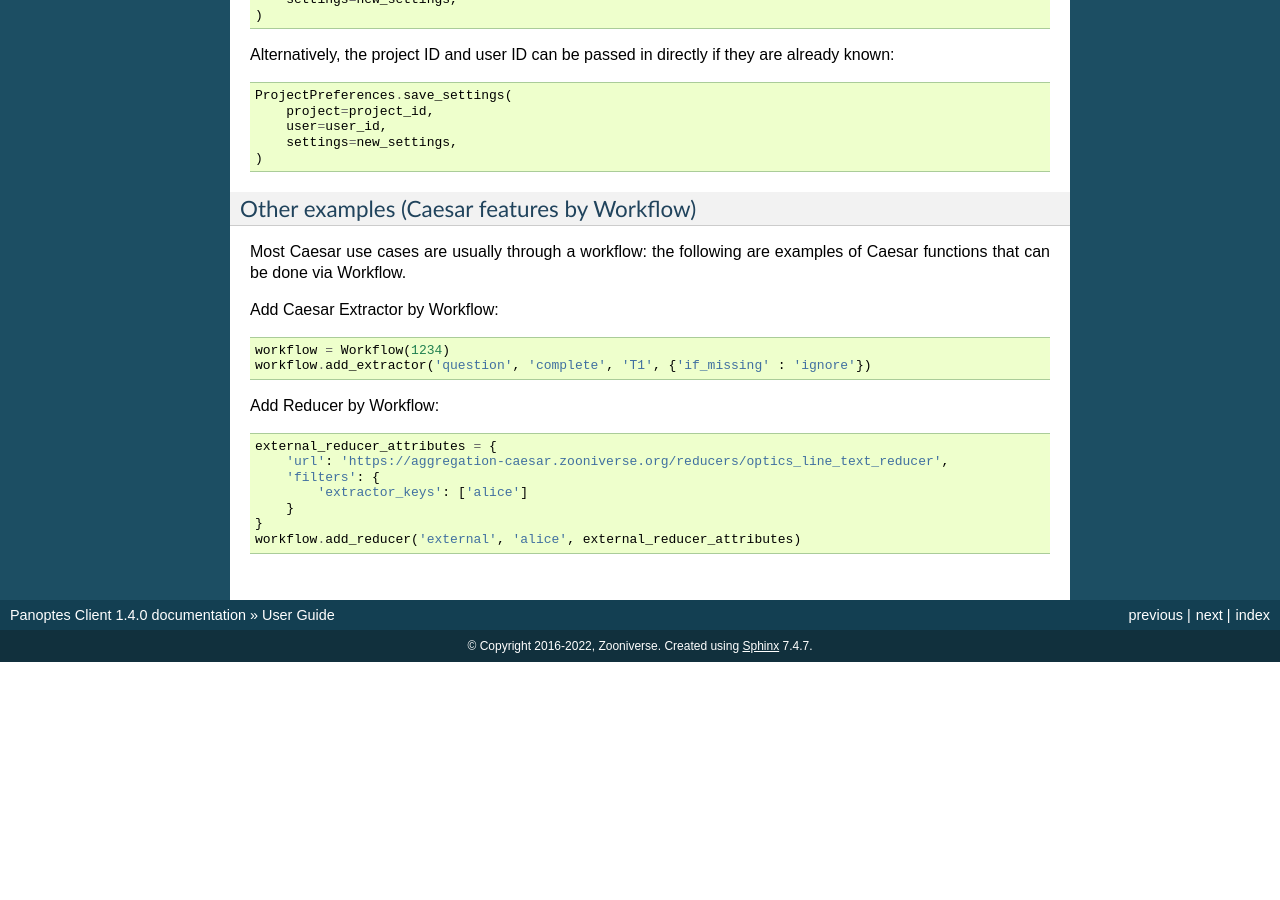
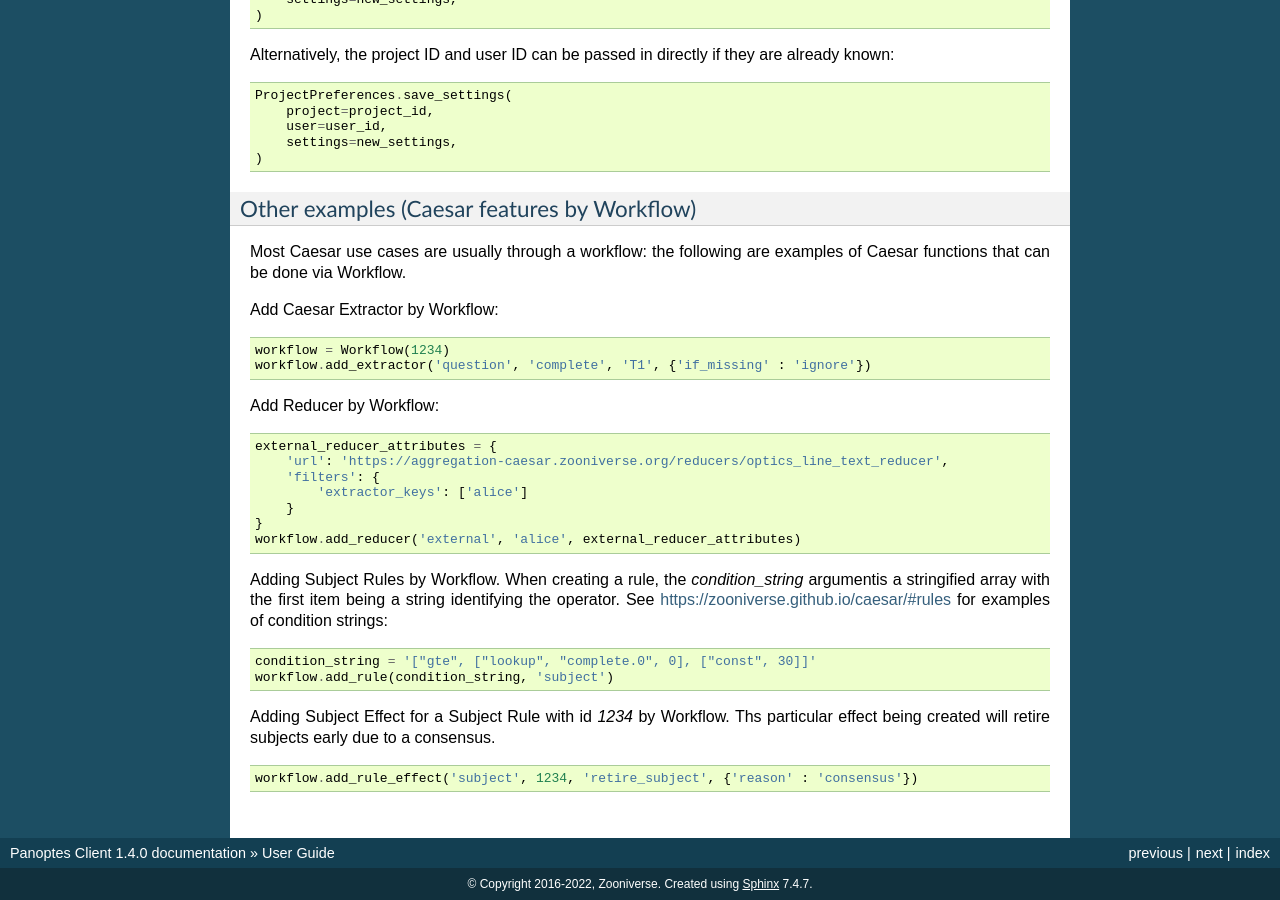
Before and after one commit to zooniverse/panoptes-python-client, a Sphinx documentation site: the page built from docs/user_guide.rst, in a window 1280 px wide and 900 px high, scrolled down 5148 px. Built offline with Sphinx 7.4.7, drawn with Linux system fonts in a browser that asks for light colours; before the commit the page ends 5810 px from its top, so only the background shows below that.

Commit message:
Update user_guide.rst
update rule and effect documentation

```diff
--- a/docs/user_guide.rst
+++ b/docs/user_guide.rst
@@ -325,3 +325,12 @@ Add Reducer by Workflow::
         }
     }
     workflow.add_reducer('external', 'alice', external_reducer_attributes)
+
+Adding Subject Rules by Workflow. When creating a rule, the `condition_string` argumentis a stringified array with the first item being a string identifying the operator. See https://zooniverse.github.io/caesar/#rules for examples of condition strings::
+
+    condition_string = '["gte", ["lookup", "complete.0", 0], ["const", 30]]'
+    workflow.add_rule(condition_string, 'subject')
+
+Adding Subject Effect for a Subject Rule with id `1234` by Workflow. Ths particular effect being created will retire subjects early due to a consensus. ::
+
+    workflow.add_rule_effect('subject', 1234, 'retire_subject', {'reason' : 'consensus'})
```
